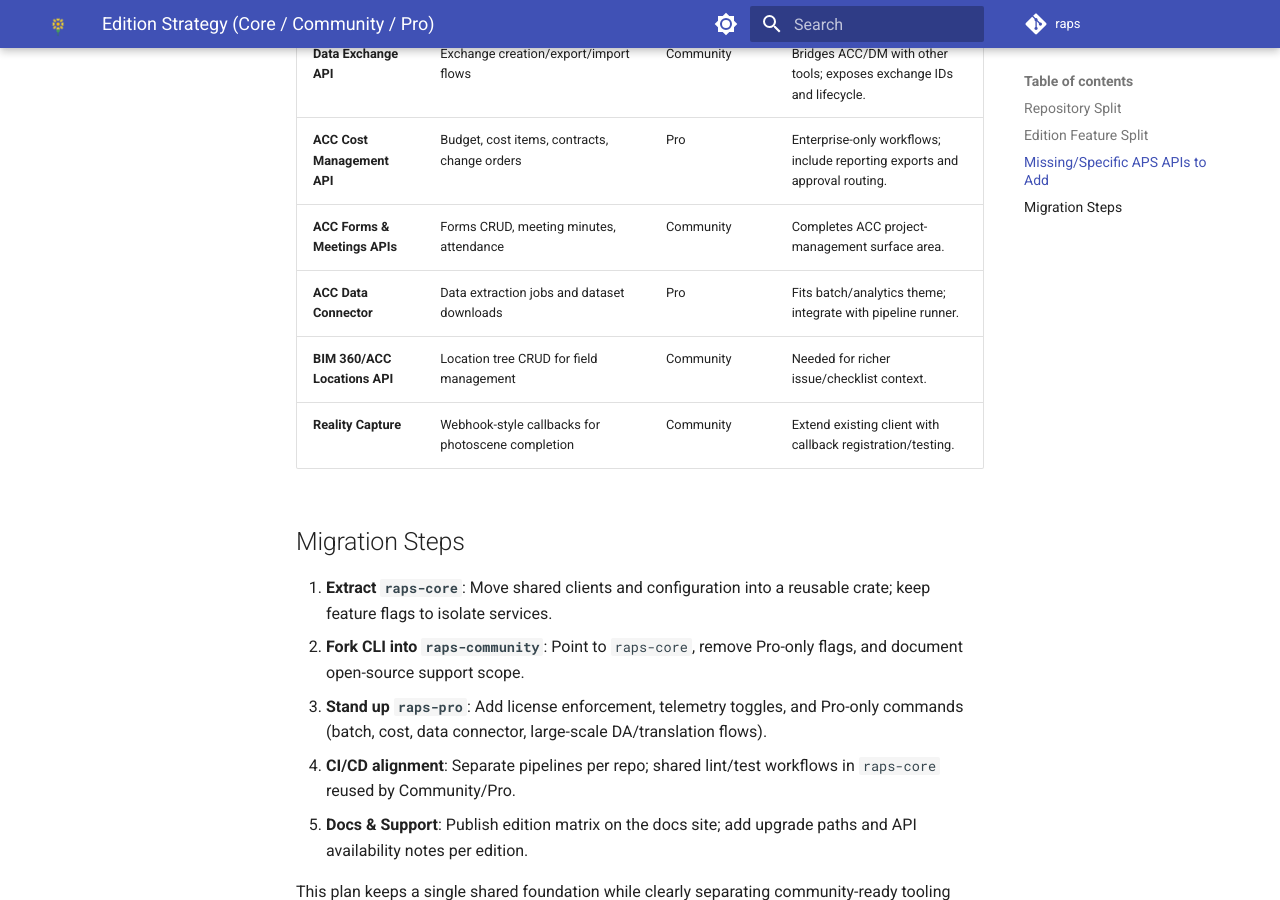
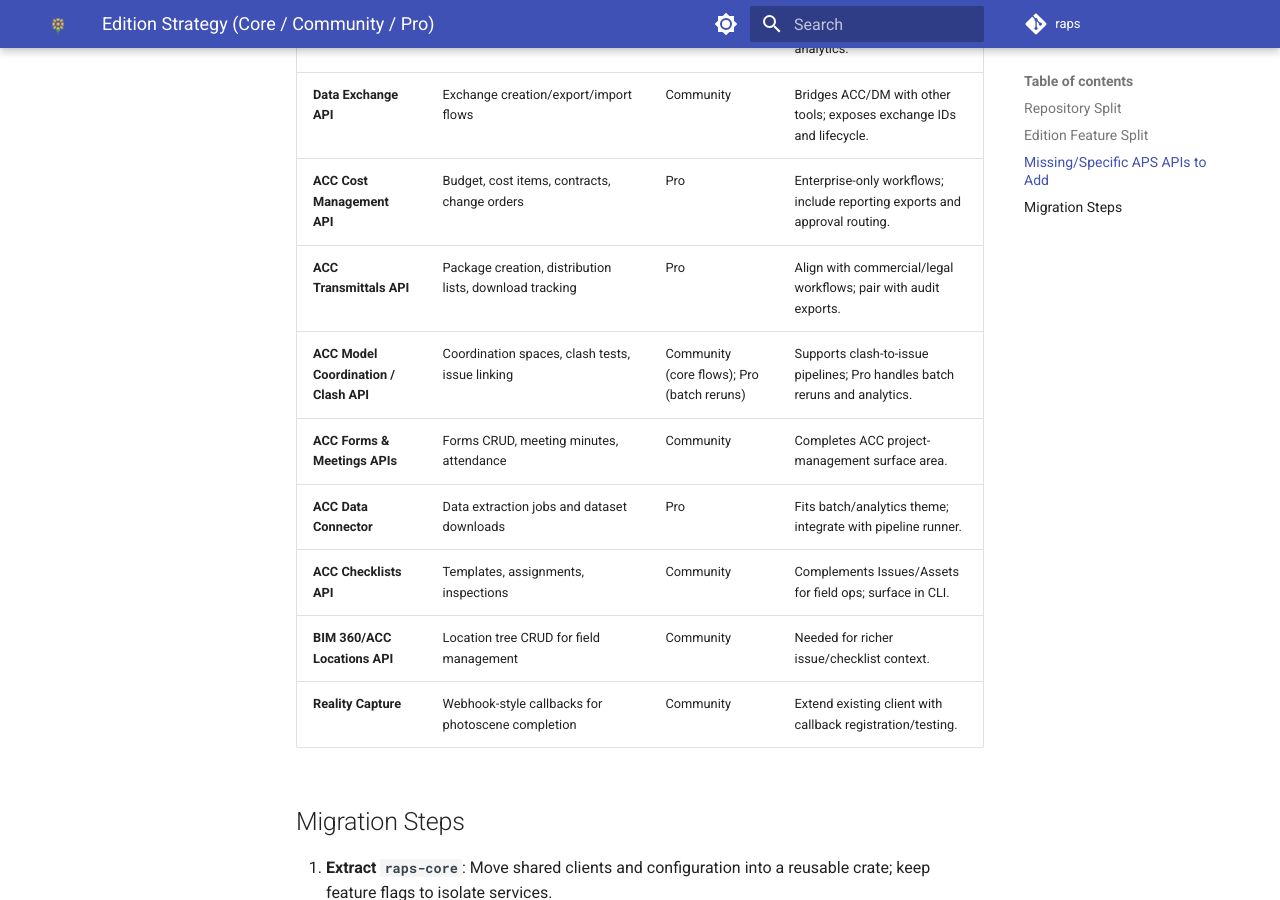
Before and after one commit to dmytro-yemelianov/raps, an MkDocs documentation site: the page built from docs/edition-strategy.md, in a window 1280 px wide and 900 px high, scrolled down 2520 px. Built offline with MkDocs 1.6.1 and Material for MkDocs 9.7.7, drawn with Linux system fonts in a browser that asks for light colours; comment, search, counter and statistics services are not loaded; some of the changed text lies outside the part shown.

Commit message:
Refine edition strategy for MCP and APS coverage

```diff
--- a/docs/edition-strategy.md
+++ b/docs/edition-strategy.md
@@ -42,8 +42,11 @@
 | **Model Properties / Metadata API** | Property database download and querying for SVF2 | Community | Enables property queries alongside manifests; foundation for downstream analytics. |
 | **Data Exchange API** | Exchange creation/export/import flows | Community | Bridges ACC/DM with other tools; exposes exchange IDs and lifecycle. |
 | **ACC Cost Management API** | Budget, cost items, contracts, change orders | Pro | Enterprise-only workflows; include reporting exports and approval routing. |
+| **ACC Transmittals API** | Package creation, distribution lists, download tracking | Pro | Align with commercial/legal workflows; pair with audit exports. |
+| **ACC Model Coordination / Clash API** | Coordination spaces, clash tests, issue linking | Community (core flows); Pro (batch reruns) | Supports clash-to-issue pipelines; Pro handles batch reruns and analytics. |
 | **ACC Forms & Meetings APIs** | Forms CRUD, meeting minutes, attendance | Community | Completes ACC project-management surface area. |
 | **ACC Data Connector** | Data extraction jobs and dataset downloads | Pro | Fits batch/analytics theme; integrate with pipeline runner. |
+| **ACC Checklists API** | Templates, assignments, inspections | Community | Complements Issues/Assets for field ops; surface in CLI. |
 | **BIM 360/ACC Locations API** | Location tree CRUD for field management | Community | Needed for richer issue/checklist context. |
 | **Reality Capture** | Webhook-style callbacks for photoscene completion | Community | Extend existing client with callback registration/testing. |
 
```
Also changed, not shown: other parts of docs/edition-strategy.md (+1 -1 lines).
